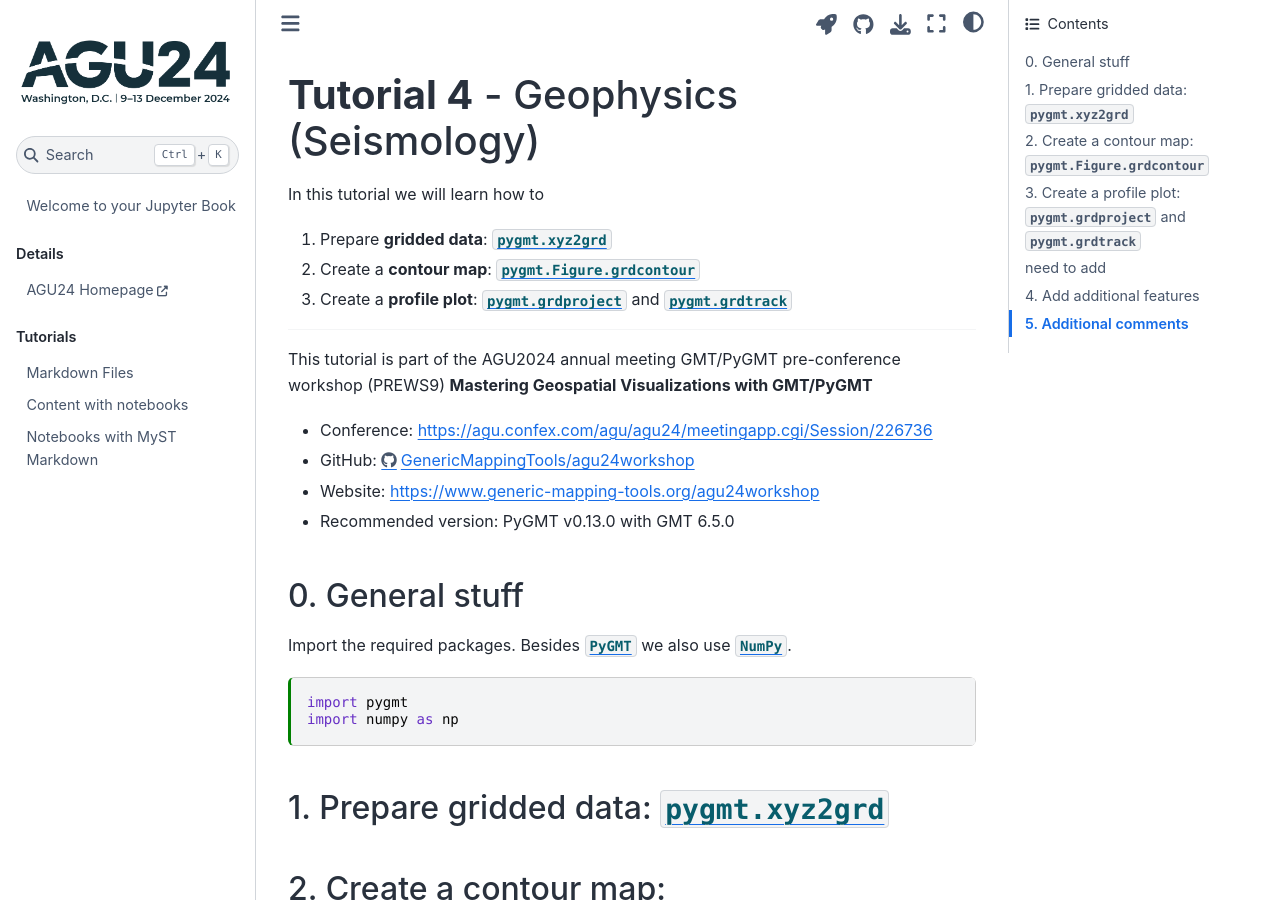
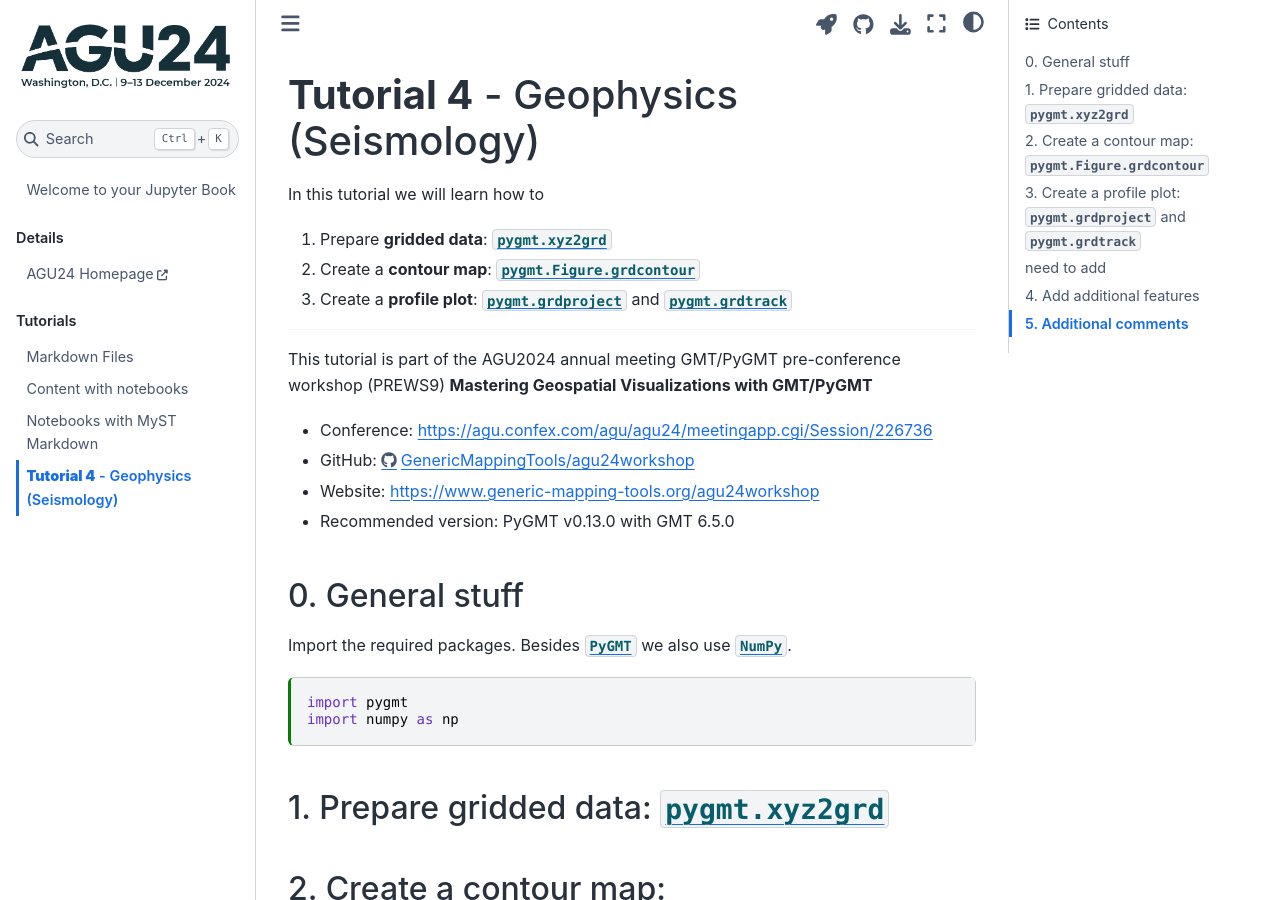
Before and after one commit to GenericMappingTools/agu24workshop, a Jupyter Book: the page built from book/tut4_geophysics.ipynb, in a window 1280 px wide and 900 px high. Built offline with Jupyter Book 1.0.4 settings and Sphinx 7.4.7 and the Sphinx Book theme 1.1.4, drawn with Linux system fonts in a browser that asks for light colours; some of the changed text lies outside the part shown.

Commit message:
Update '_toc.yml'

```diff
--- a/book/_toc.yml
+++ b/book/_toc.yml
@@ -13,3 +13,4 @@
   - file: markdown
   - file: notebooks
   - file: markdown-notebooks
+  - file: tut4_geophysics
```
